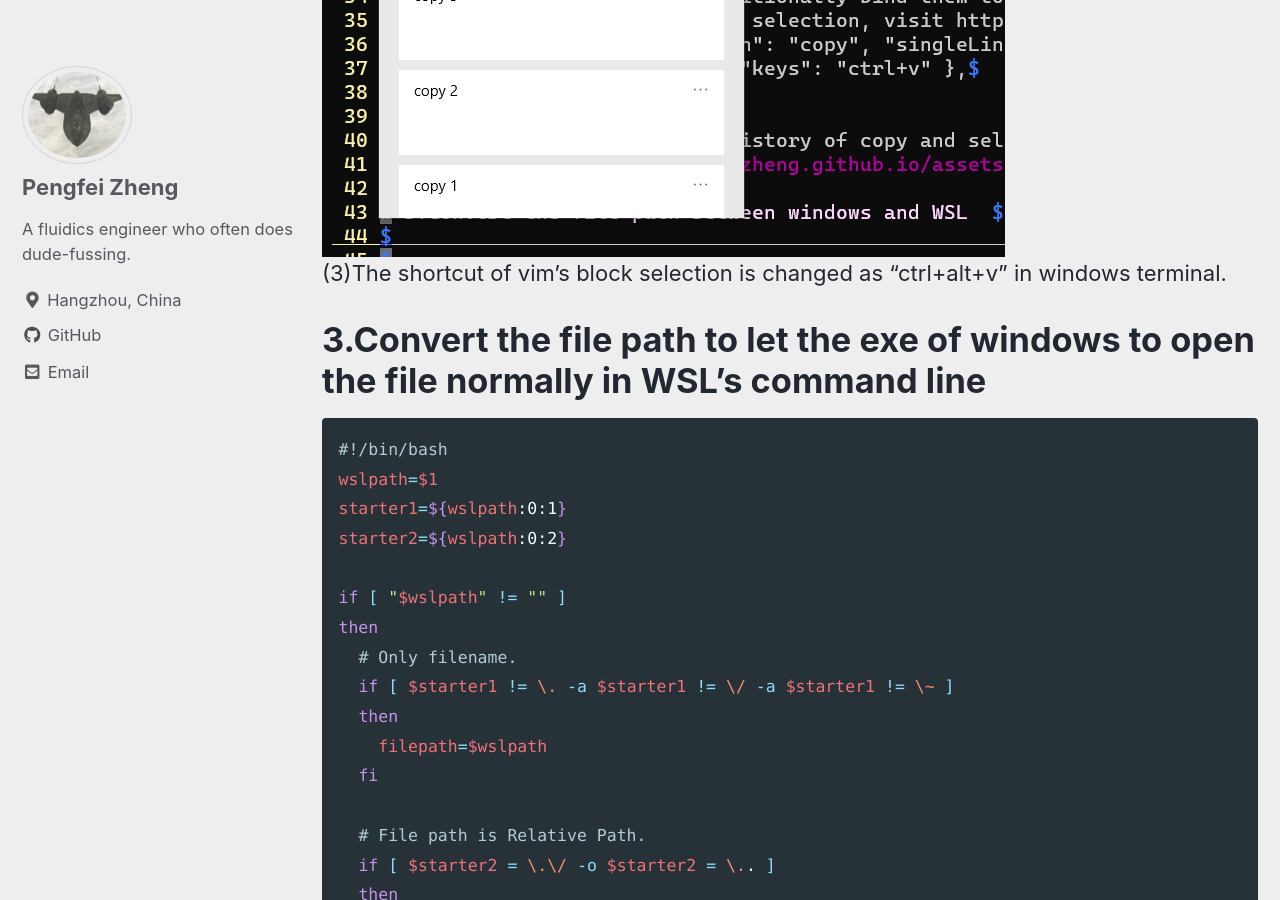
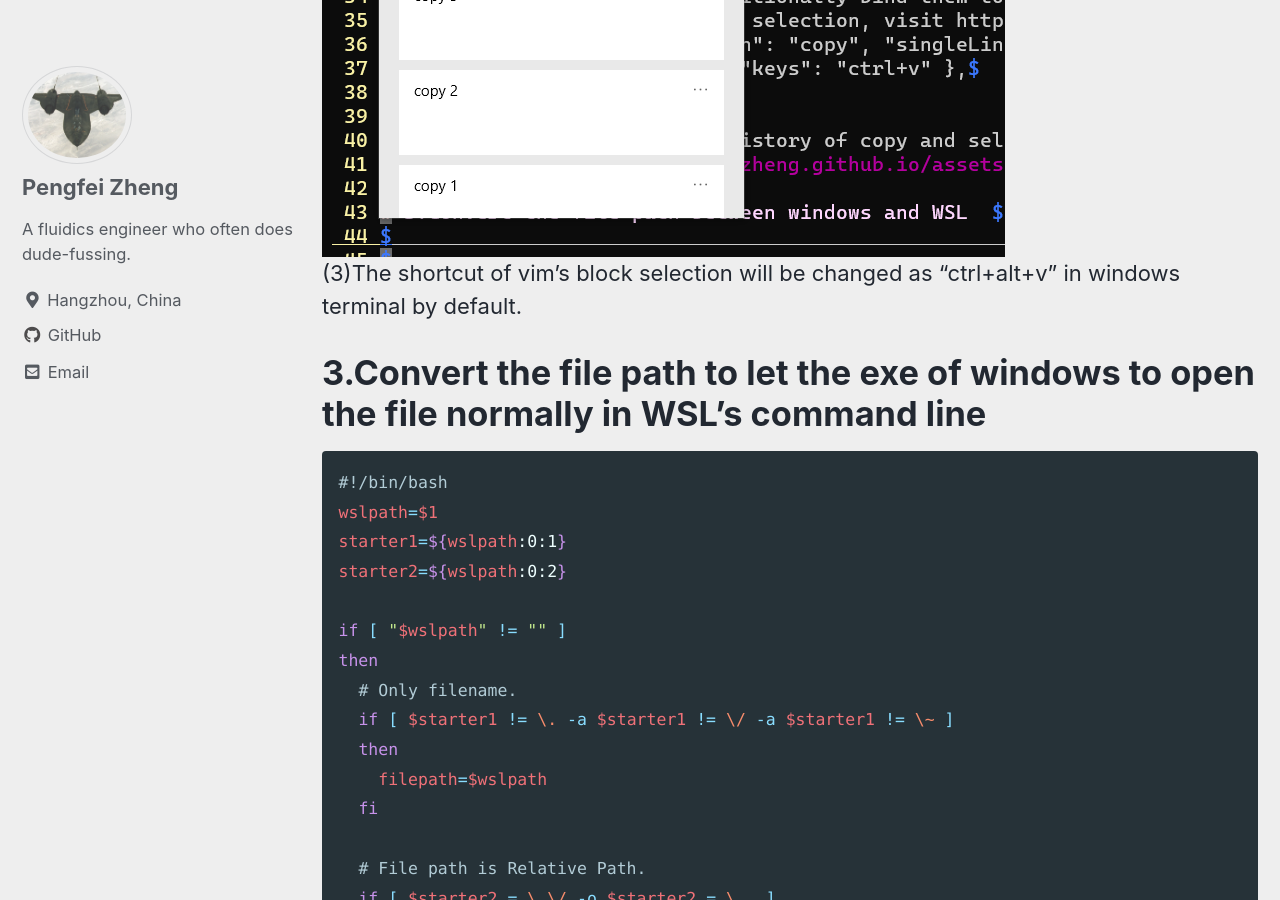
Before and after one commit to pengfei-zheng/pengfei-zheng.github.io, a Jekyll site: the page built from _posts/notebook/2021-01-19-Interaction-between-WSL-and-Windows.md, in a window 1280 px wide and 900 px high, scrolled down 1938 px. Built offline with Jekyll 4.4.1, drawn with Linux system fonts in a browser that asks for light colours; cached includes are drawn as plain includes.

Commit message:
A little change of Interaction-between-WSL-and-Windows

````diff
--- a/_posts/notebook/2021-01-19-Interaction-between-WSL-and-Windows.md
+++ b/_posts/notebook/2021-01-19-Interaction-between-WSL-and-Windows.md
@@ -39,7 +39,7 @@ endif
 ```
 (2)Press "win+v" to show the history of copy and select the appropriate one to paste into vim.
 ![CopyHitory](https://pengfei-zheng.github.io/assets/images/notebook/vim-uses-clipboard-of-windows.png)
-(3)The shortcut of vim's block selection is changed as "ctrl+alt+v" in windows terminal.
+(3)The shortcut of vim's block selection will be changed as "ctrl+alt+v" in windows terminal by default.
 
 # 3.Convert the file path to let the exe of windows to open the file normally in WSL's command line
 ```shell
````
